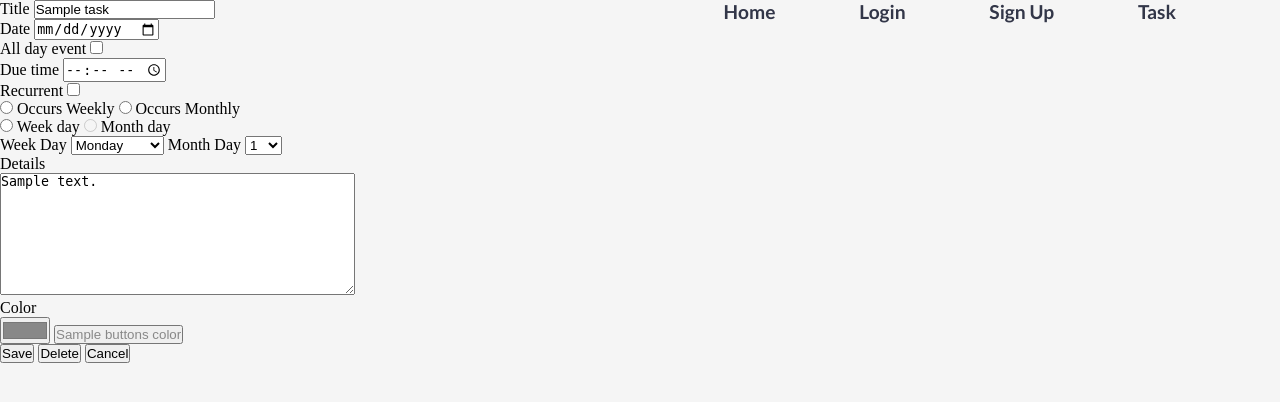
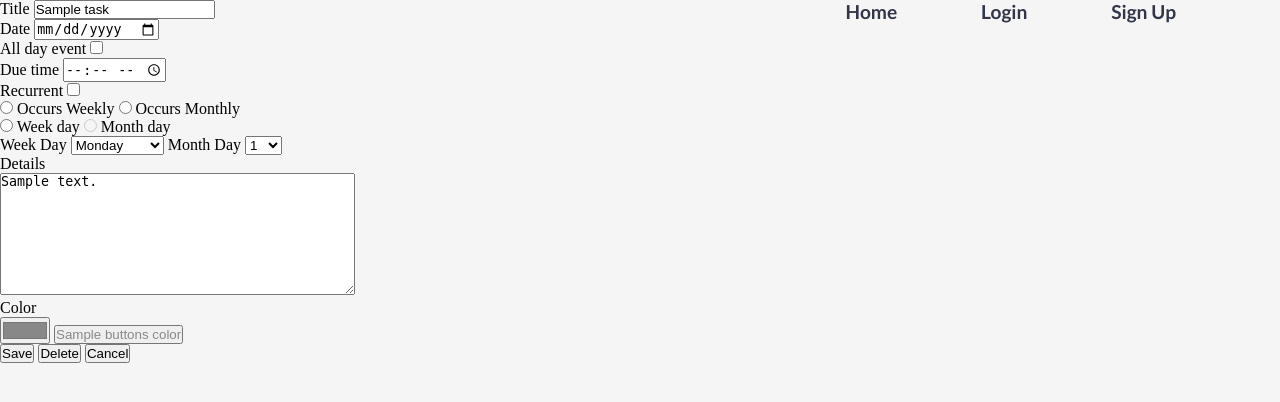
Before and after one commit to am2892/FinalProject, a Flask app: template project/templates/task.html in a window 1280 px wide. Shown: the top 402 px of the page. Run offline with Flask 2, Linux system fonts and the light colour scheme; the template is opened without the code that fills it: most values are stand-ins (such as "Sample title", 1, 10 or a date in 2020).

Commit message:
Update base.html

```diff
--- a/project/templates/base.html
+++ b/project/templates/base.html
@@ -40,9 +40,6 @@
                             </a>
                             {% endif %}
                             </a>
-                            <a href="{{ url_for('main.task') }}" class="navbar-item">
-                                Task
-                            </a>
                         </div>
                     </div>
                 </div>
```
